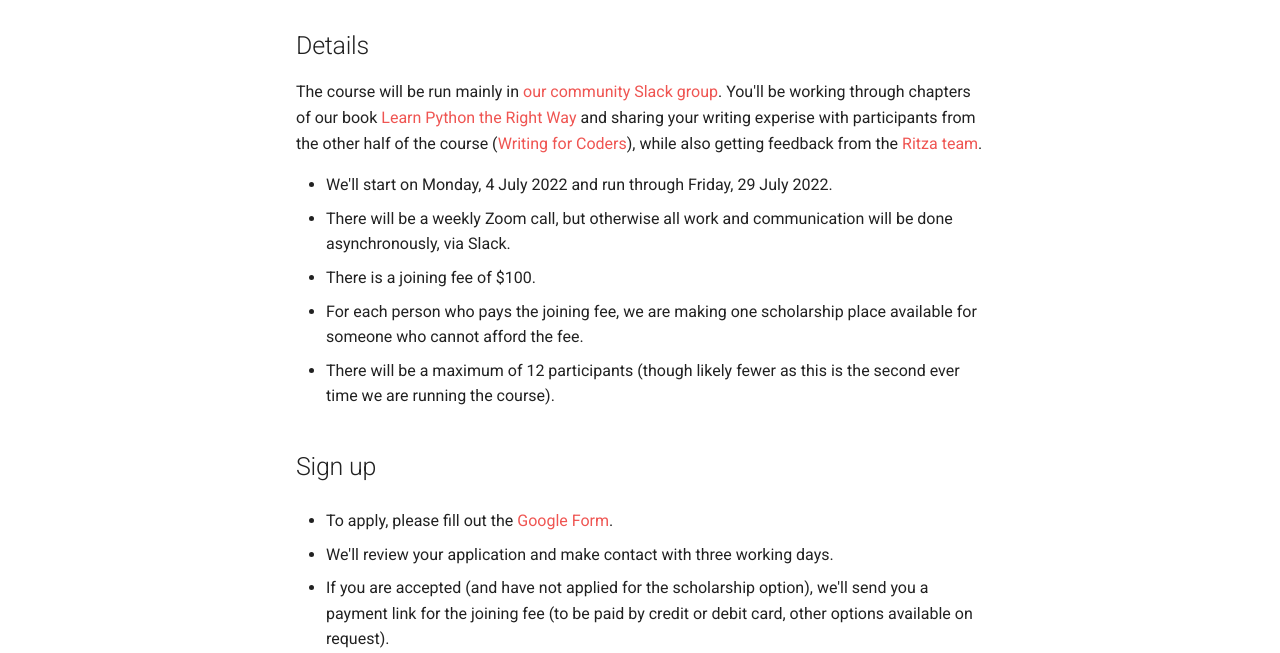
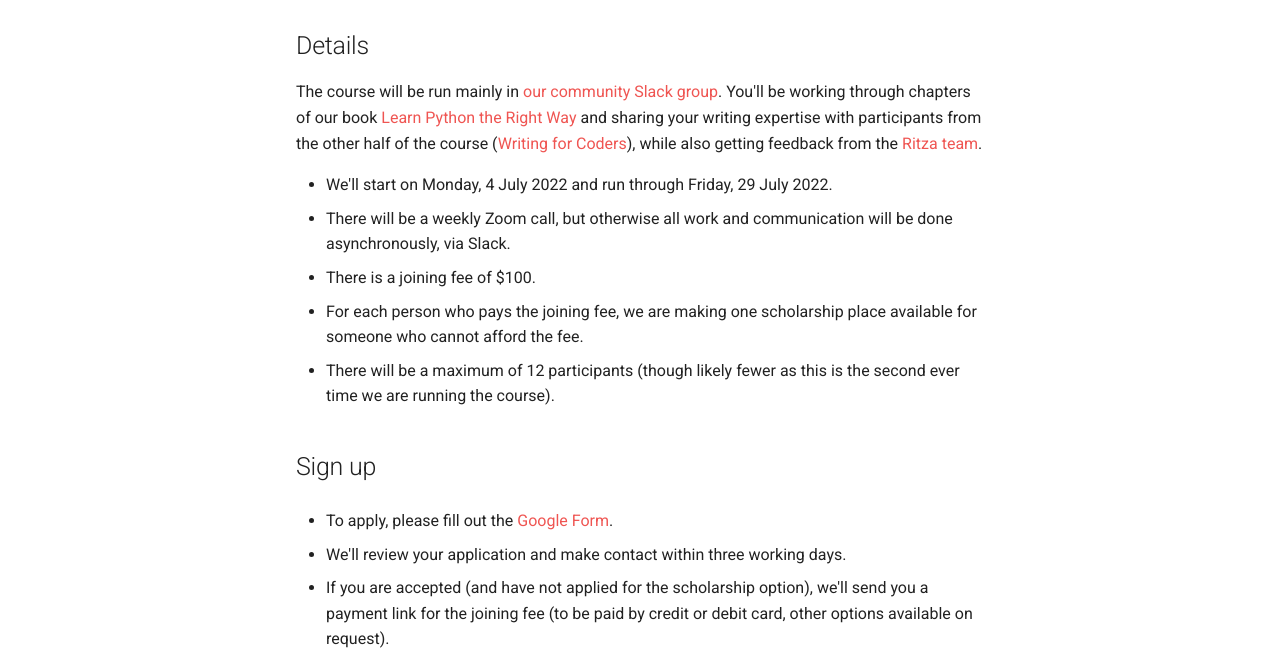
Before and after one commit to ritza-co/styleguide.ritza.co, an MkDocs documentation site: the page built from docs/writing-course/coding-for-writers.md, in a window 1280 px wide and 900 px high, scrolled down 885 px. Shown: the part 152-805 px from the top of the window. Built offline with MkDocs 1.6.1 and Material for MkDocs 9.7.7, drawn with Linux system fonts in a browser that asks for light colours.

Commit message:
Tiny spelling/grammar fix in coding-for-writers

```diff
--- a/docs/writing-course/coding-for-writers.md
+++ b/docs/writing-course/coding-for-writers.md
@@ -16,7 +16,7 @@
 
 ## Details
 
-The course will be run mainly in [our community Slack group](https://ritza.co/slack.html). You'll be working through chapters of our book [Learn Python the Right Way](https://learnpythontherightway.com) and sharing your writing experise with participants from the other half of the course ([Writing for Coders](./writing-for-coders.md)), while also getting feedback from the [Ritza team](https://ritza.co/team.html).
+The course will be run mainly in [our community Slack group](https://ritza.co/slack.html). You'll be working through chapters of our book [Learn Python the Right Way](https://learnpythontherightway.com) and sharing your writing expertise with participants from the other half of the course ([Writing for Coders](./writing-for-coders.md)), while also getting feedback from the [Ritza team](https://ritza.co/team.html).
 
 * We'll start on Monday, 4 July 2022 and run through Friday, 29 July 2022.
 * There will be a weekly Zoom call, but otherwise all work and communication will be done asynchronously, via Slack.
@@ -28,7 +28,7 @@
 ## Sign up
 * To apply, please fill out the [Google Form](https://forms.gle/sQthG5LcaSUnY6Wt8).
 
-* We'll review your application and make contact with three working days.
+* We'll review your application and make contact within three working days.
 * If you are accepted (and have not applied for the scholarship option), we'll send you a payment link for the joining fee (to be paid by credit or debit card, other options available on request).
 * You will be accepted if:
     * You have some demonstrable writing experience.
```
